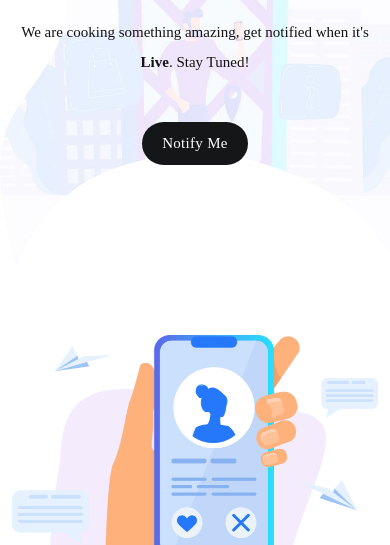
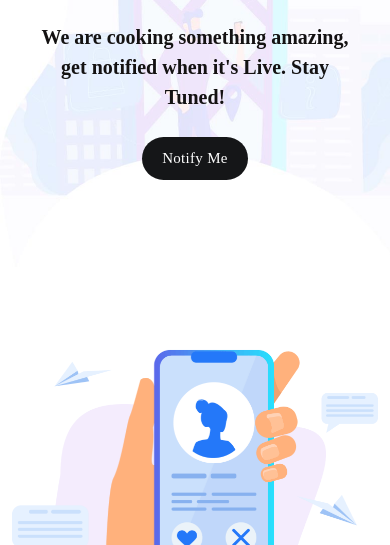
Before and after one commit to CupForCode/Linkey, a plain HTML site: page index.html in a window 390 px wide. Shown: the part 299-844 px from the top of the page. Drawn offline with Linux system fonts and the light colour scheme; a script that the page names is missing.

Commit message:
making p bold

```diff
--- a/assets/css/templatemo-chain-app-dev.css
+++ b/assets/css/templatemo-chain-app-dev.css
@@ -124,7 +124,7 @@ ul {
 }
 
 p {
-  font-size: 19px;
+  font-size: 22px;
   line-height: 30px;
   font-weight: 300;
   color: #afafaf;
@@ -1606,6 +1606,8 @@ footer .section-heading h4 {
 
 footer #search {
   margin-bottom: 80px;
+  margin-left: 75px;
+  margin-right: 75px;
 }
 
 footer #search input::placeholder {
@@ -2006,7 +2008,9 @@ responsive
   .main-banner .left-content p {
     color: #141212;
     margin-right: 0;
-    font-size: 15px;
+    font-size: 20px;
+    text-align: center;
+    margin: 25px 25px;
   }
   .main-banner .left-content .white-button a {
     background-color: #151618;
@@ -2135,7 +2139,7 @@ responsive
   }
   footer #search button {
     background-color: #fff;
-    color: #4b8ef1;
+    color: #0a66ef;
   }
   footer #search input::placeholder {
     color: #2a2a2a;
--- a/index.html
+++ b/index.html
@@ -192,7 +192,7 @@ https://templatemo.com/tm-570-chain-app-dev
                 <div class="row">
                   <div class="col-lg-12" style="font-family: Bradley Hand;">
                     <h2>Coming Soon</h2>
-                    <p >We are cooking something amazing, get notified when it's <b>Live</b>. Stay Tuned!</p>
+                    <p><b>We are cooking something amazing, get notified when it's <b>Live</b>. Stay Tuned!</b></p>
                   </div>
                   <div class="col-lg-12">
                     <!-- <div class="white-button first-button scroll-to-section">
```
